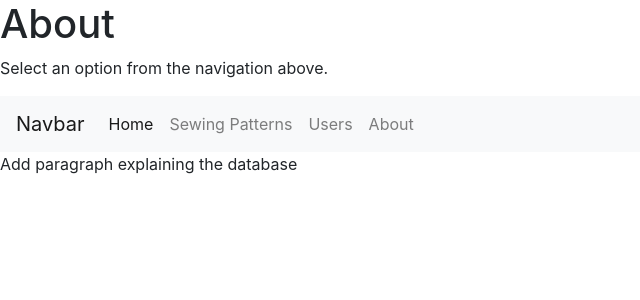
After one commit to IreneKilgannon/wsaa-project, a Flask app: page /about in a window 1280 px wide. The commit adds this page. Shown: the top 300 px of the page, without its empty margins (0-640 px from the left). Run offline with Flask 3, Linux system fonts and the light colour scheme.

Commit message:
added navigation bar

```diff
--- a/PatternDAO.py
+++ b/PatternDAO.py
@@ -167,8 +167,8 @@ class PatternDAO:
         values = (user.get("first_name"), user.get("last_name"), user.get("email"), user.get("password"))
         cursor.execute(sql, values)
         self.connection.commit()
-        #newid = cursor.lastrowid
-        #user['userID'] = newid
+        newid = cursor.lastrowid
+        user['userID'] = newid
         self.closeAll()
         return user
 
--- a/app.py
+++ b/app.py
@@ -1,5 +1,6 @@
 from flask import Flask, url_for, request, redirect, abort, jsonify, render_template
 from PatternDAO import patternDAO
+#from werkzeug.security import generate_password_hash
 
 app = Flask(__name__, static_url_path='', static_folder='static')
 
@@ -7,10 +8,15 @@ app = Flask(__name__, static_url_path='', static_folder='static')
 @app.route('/')
 def index():
     return render_template('testing.html')
+    #return render_template('home.html')
 
 @app.route('/users')
 def users():
-    return render_template('register.html')
+    return render_template('users.html')
+
+@app.route('/about')
+def about():
+    return render_template('about.html')
 
 ###### Pattern Routes
 # Get all patterns
@@ -121,7 +127,10 @@ def create_user():
         "email": request.json["email"],
         "password": request.json["password"],
     }
-    return jsonify(patternDAO.create_user(user)), 201
+
+    new_user = patternDAO.create_user(user)
+    return jsonify(new_user), 201
+    #return render_template('user_created.html', user = new_user)
 
 
 # Update a user
--- /dev/null
+++ b/templates/about.html
@@ -0,0 +1,39 @@
+<!-- templates/home.html -->
+<!DOCTYPE html>
+<html lang="en">
+<head>
+  <meta charset="UTF-8">
+  <title>About</title>
+  <!--Bootstrap CSS-->
+<link rel="stylesheet" href="https://cdn.jsdelivr.net/npm/bootstrap@4.0.0/dist/css/bootstrap.min.css" integrity="sha384-Gn5384xqQ1aoWXA+058RXPxPg6fy4IWvTNh0E263XmFcJlSAwiGgFAW/dAiS6JXm" crossorigin="anonymous">
+</head>
+<body>
+
+  <h1>About</h1>
+  <p>Select an option from the navigation above.</p>
+
+  <nav class="navbar navbar-expand-lg navbar-light bg-light">
+    <a class="navbar-brand" href="#">Navbar</a>
+    <button class="navbar-toggler" type="button" data-toggle="collapse" data-target="#navbarNav" aria-controls="navbarNav" aria-expanded="false" aria-label="Toggle navigation">
+      <span class="navbar-toggler-icon"></span>
+    </button>
+    <div class="collapse navbar-collapse" id="navbarNav">
+      <ul class="navbar-nav">
+        <li class="nav-item active">
+          <a class="nav-link" href="#">Home <span class="sr-only">(current)</span></a>
+        </li>
+        <li class="nav-item">
+          <a class="nav-link" href="{{ url_for('index') }}">Sewing Patterns</a>
+        </li>
+        <li class="nav-item">
+          <a class="nav-link" href="{{ url_for('users') }}">Users</a>
+        </li>
+        <li class="nav-item">
+          <a class="nav-link" href="{{ url_for('about') }}">About</a>
+        </li>
+      </ul>
+    </div>
+  </nav>
+  <p>Add paragraph explaining the database</p>
+</body>
+</html>
```
Also changed, not shown: templates/testing.html (+24 -0 lines), templates/user_created.html (added, +13 -0 lines), templates/users.html (renamed from templates/register.html, +24 -2 lines).
